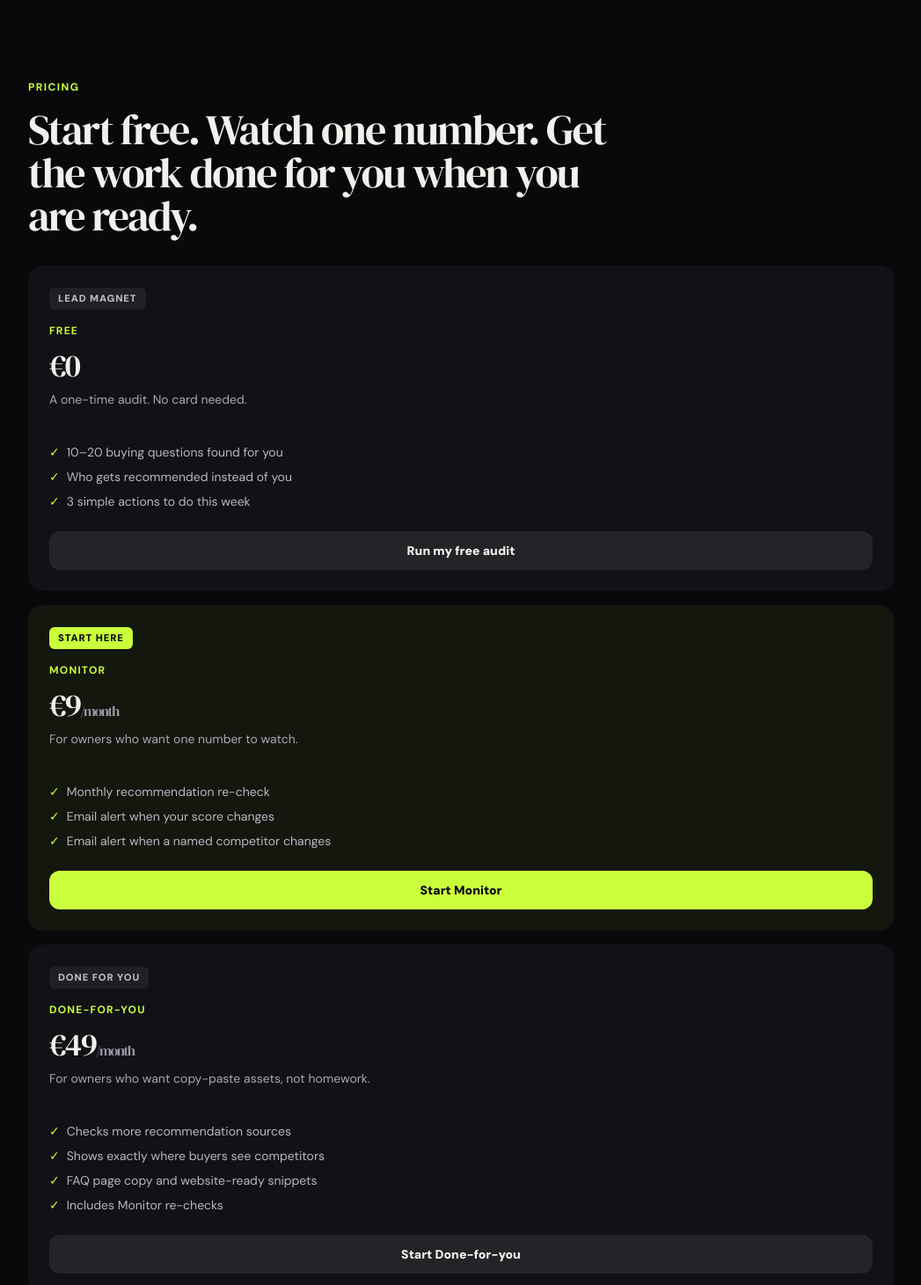
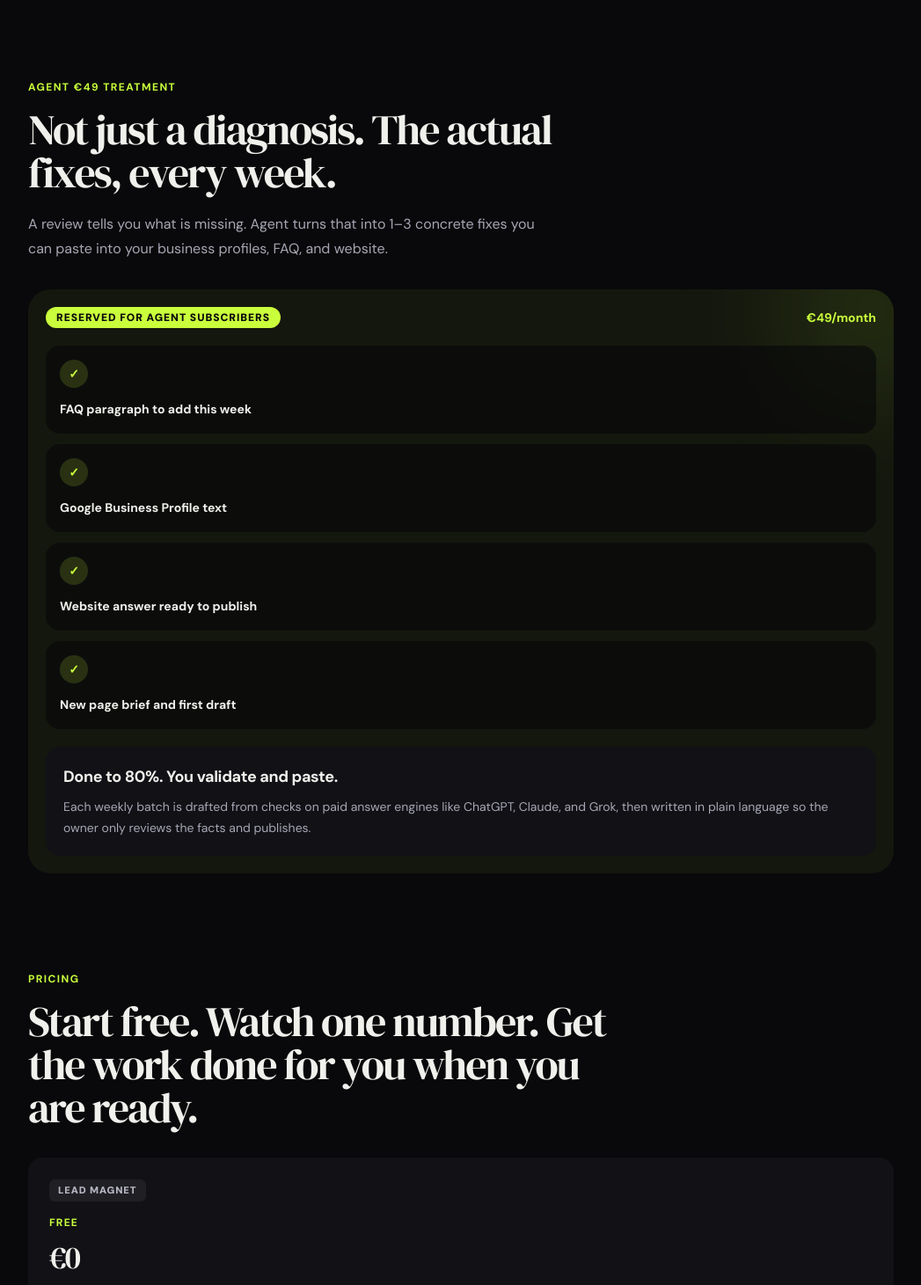
Before and after one commit to charleskremer-hub/Citeable, a Next.js app: page / in a window 1280 px wide. Shown: the part 1320-2781 px from the top of the page at 88% size, without its empty margins (116-1163 px from the left). Built offline with nearby package versions, Linux system fonts and the light colour scheme.

Commit message:
Add Agent weekly fixes module

```diff
--- a/src/app/page.tsx
+++ b/src/app/page.tsx
@@ -173,6 +173,53 @@ export default function Home() {
         </section>
 
         <section className="mx-auto max-w-5xl border-t border-white/[0.06] px-5 py-14 sm:px-6 sm:py-20">
+          <div className="grid gap-8 lg:grid-cols-[0.9fr_1.1fr] lg:items-start">
+            <div>
+              <p className="mb-4 text-xs font-bold uppercase tracking-[0.12em] text-[#CAFF3C]">Agent €49 treatment</p>
+              <h2 className="max-w-2xl text-[clamp(2rem,5vw,3rem)] leading-[1.02] tracking-[-0.04em]" style={{ fontFamily: "var(--font-display)" }}>
+                Not just a diagnosis. The actual fixes, every week.
+              </h2>
+              <p className="mt-5 max-w-xl text-base leading-7 text-[#A7A7B4] sm:text-lg">
+                A review tells you what is missing. Agent turns that into 1–3 concrete fixes you can paste into your business profiles, FAQ, and website.
+              </p>
+            </div>
+
+            <div className="relative overflow-hidden rounded-[1.6rem] border border-[#CAFF3C]/25 bg-[#CAFF3C]/[0.055] p-5 shadow-2xl shadow-[#CAFF3C]/5 sm:p-7">
+              <div className="pointer-events-none absolute -right-20 -top-20 h-52 w-52 rounded-full bg-[#CAFF3C]/10 blur-3xl" />
+              <div className="relative flex flex-col gap-5">
+                <div className="flex flex-wrap items-center justify-between gap-3">
+                  <span className="rounded-full bg-[#CAFF3C] px-3 py-1 text-xs font-black uppercase tracking-[0.08em] text-[#09090B]">
+                    Reserved for Agent subscribers
+                  </span>
+                  <span className="text-sm font-bold text-[#CAFF3C]">€49/month</span>
+                </div>
+
+                <div className="grid gap-3 sm:grid-cols-2">
+                  {[
+                    "FAQ paragraph to add this week",
+                    "Google Business Profile text",
+                    "Website answer ready to publish",
+                    "New page brief and first draft",
+                  ].map((fix) => (
+                    <div key={fix} className="rounded-2xl border border-white/[0.08] bg-[#09090B]/70 p-4">
+                      <div className="mb-3 flex h-8 w-8 items-center justify-center rounded-full bg-[#CAFF3C]/15 text-sm font-black text-[#CAFF3C]">✓</div>
+                      <p className="m-0 text-sm font-bold leading-6 text-[#F0F0EC]">{fix}</p>
+                    </div>
+                  ))}
+                </div>
+
+                <div className="rounded-2xl border border-white/[0.08] bg-[#111116] p-5">
+                  <p className="m-0 text-lg font-bold tracking-[-0.02em] text-[#F0F0EC]">Done to 80%. You validate and paste.</p>
+                  <p className="mt-2 text-sm leading-6 text-[#A7A7B4]">
+                    Each weekly batch is drafted from checks on paid answer engines like ChatGPT, Claude, and Grok, then written in plain language so the owner only reviews the facts and publishes.
+                  </p>
+                </div>
+              </div>
+            </div>
+          </div>
+        </section>
+
+        <section className="mx-auto max-w-5xl border-t border-white/[0.06] px-5 py-14 sm:px-6 sm:py-20">
           <p className="mb-4 text-xs font-bold uppercase tracking-[0.12em] text-[#CAFF3C]">Pricing</p>
           <h2 className="max-w-2xl text-[clamp(2rem,5vw,3rem)] leading-[1.02] tracking-[-0.04em]" style={{ fontFamily: "var(--font-display)" }}>
             Start free. Watch one number. Get the work done for you when you are ready.
@@ -212,18 +259,18 @@ export default function Home() {
                 highlight: true,
               },
               {
-                name: "Done-for-you",
+                name: "Agent",
                 price: "€49",
                 suffix: "/month",
-                note: "For owners who want copy-paste assets, not homework.",
-                badge: "Done for you",
+                note: "For owners who want weekly copy-paste fixes, not another report.",
+                badge: "Treatment",
                 features: [
-                  "Checks more recommendation sources",
-                  "Shows exactly where buyers see competitors",
-                  "FAQ page copy and website-ready snippets",
+                  "1–3 fixes drafted for you every week",
+                  "FAQ, Google Business, website, and page copy",
+                  "Paid-engine checks before each batch",
                   "Includes Monitor re-checks",
                 ],
-                cta: "Start Done-for-you",
+                cta: "Start Agent",
                 href: DONE_FOR_YOU_CHECKOUT_URL,
                 plan: "geo_agent",
                 highlight: false,
```
Also changed, not shown: 1 other file (tests, documents, lock files or other folders).
